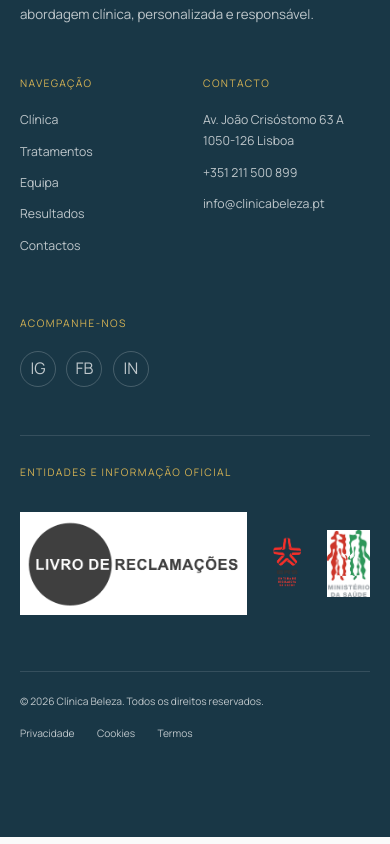
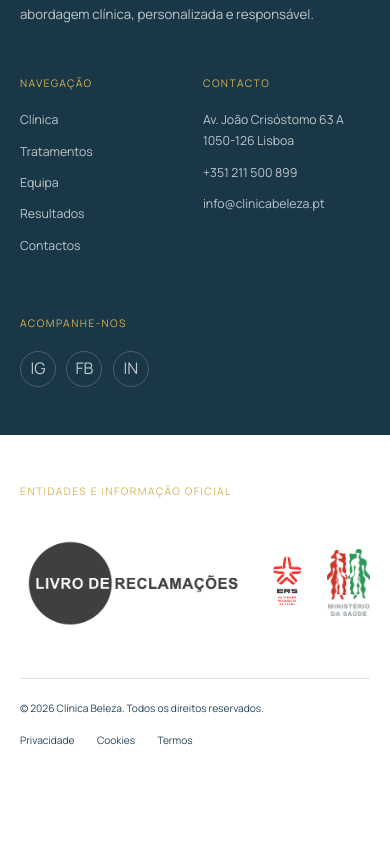
Before and after one commit to andrezhan27/clinica-beleza, a Next.js app: page /tratamentos in a window 390 px wide. Shown: the part 6322-7166 px from the top of the page. Built offline with nearby package versions, Linux system fonts and the light colour scheme.

Commit message:
Blend regulatory footer into white legal band

```diff
--- a/app/globals.css
+++ b/app/globals.css
@@ -341,7 +341,7 @@ img { object-fit: cover; }
 .final-cta > div > p:not(.eyebrow) { max-width: 38rem; margin: 1.6rem auto 2.2rem; color: rgba(255,255,255,.72); }
 .final-cta > div > div { display: flex; justify-content: center; align-items: center; gap: 1.4rem; }
 .whatsapp-link { display: inline-flex; align-items: center; gap: .55rem; color: white; font-size: .78rem; font-weight: 650; }
-.footer { padding: 4.5rem var(--section-inline) 1.5rem; background: #193746; color: rgba(255,255,255,.72); }
+.footer { padding: 4.5rem var(--section-inline) 0; background: #193746; color: rgba(255,255,255,.72); }
 .footer__main { max-width: var(--max-width); margin: 0 auto; display: grid; grid-template-columns: 1.5fr .7fr 1fr .5fr; gap: clamp(2rem, 5vw, 6rem); }
 .footer__brand img { width: 12rem; height: auto; object-fit: contain; }
 .footer__brand p { max-width: 23rem; font-size: .83rem; line-height: 1.8; }
@@ -350,15 +350,17 @@ img { object-fit: cover; }
 .footer a:hover { color: white; }
 .socials { display: flex; gap: .65rem; }
 .socials a { width: 2.25rem; height: 2.25rem; display: grid; place-items: center; border: 1px solid rgba(255,255,255,.2); border-radius: 50%; }
-.footer__regulatory { max-width: var(--max-width); margin: 3rem auto 0; padding-top: 1.5rem; display: flex; align-items: flex-start; justify-content: space-between; gap: 2rem; border-top: 1px solid rgba(255,255,255,.12); }
+.footer__legal { margin: 3rem calc(var(--section-inline) * -1) 0; padding: 2.75rem var(--section-inline) 1.5rem; background: #fff; color: var(--clinic-blue); }
+.footer__legal a:hover { color: var(--clinic-logo-gold); }
+.footer__regulatory { max-width: var(--max-width); margin: 0 auto; display: flex; align-items: flex-start; justify-content: space-between; gap: 2rem; }
 .footer__regulatory h3 { margin: .25rem 0 0; }
 .regulatory-logos { width: min(100%, 34rem); display: flex; align-items: center; justify-content: flex-end; gap: clamp(1rem, 3vw, 2.25rem); }
-.regulatory-logos > a { display: block; flex: 1 1 13rem; max-width: 15rem; padding: .65rem; background: white; transition: opacity .2s ease; }
+.regulatory-logos > a { display: block; flex: 1 1 13rem; max-width: 15rem; padding: .65rem; transition: opacity .2s ease; }
 .regulatory-logos > a:hover { opacity: .82; }
 .regulatory-logos > a img { width: 100%; height: auto; display: block; }
 .regulatory-logos > img { width: auto; height: 4.5rem; object-fit: contain; }
 .regulatory-logos > img:last-child { height: 5.2rem; }
-.footer__bottom { max-width: var(--max-width); margin: 3.5rem auto 0; padding-top: 1.3rem; display: flex; justify-content: space-between; border-top: 1px solid rgba(255,255,255,.12); font-size: .64rem; }
+.footer__bottom { max-width: var(--max-width); margin: 2.75rem auto 0; padding-top: 1.3rem; display: flex; justify-content: space-between; border-top: 1px solid var(--border); font-size: .64rem; }
 .footer__bottom p { margin: 0; }
 .footer__bottom > div { display: flex; gap: 1.4rem; }
 .mobile-sticky-cta { display: none; }
@@ -438,7 +440,7 @@ img { object-fit: cover; }
   .location__actions .button { width: 100%; }
   .final-cta { min-height: 38rem; padding-bottom: 7rem; }
   .final-cta > div > div { flex-direction: column; }
-  .footer { padding-bottom: 6rem; }
+  .footer__legal { padding-bottom: 6rem; }
   .footer__main { grid-template-columns: 1fr 1fr; gap: 2rem 1rem; }
   .footer__brand { grid-column: 1 / -1; }
   .footer__bottom { flex-direction: column; gap: 1rem; }
--- a/components/footer/Footer.tsx
+++ b/components/footer/Footer.tsx
@@ -36,6 +36,7 @@ export function Footer() {
           </div>
         </div>
       </div>
+      <div className="footer__legal">
         <div className="footer__regulatory">
           <h3>{t.footer.regulatory}</h3>
           <div className="regulatory-logos">
@@ -50,6 +51,7 @@ export function Footer() {
           <p>{t.footer.rights}</p>
           <div><a href="#">{t.footer.privacy}</a><a href="#">{t.footer.cookies}</a><a href="#">{t.footer.terms}</a></div>
         </div>
+      </div>
     </footer>
   );
 }
```
Lines whose indentation alone changed are shown as unchanged.
